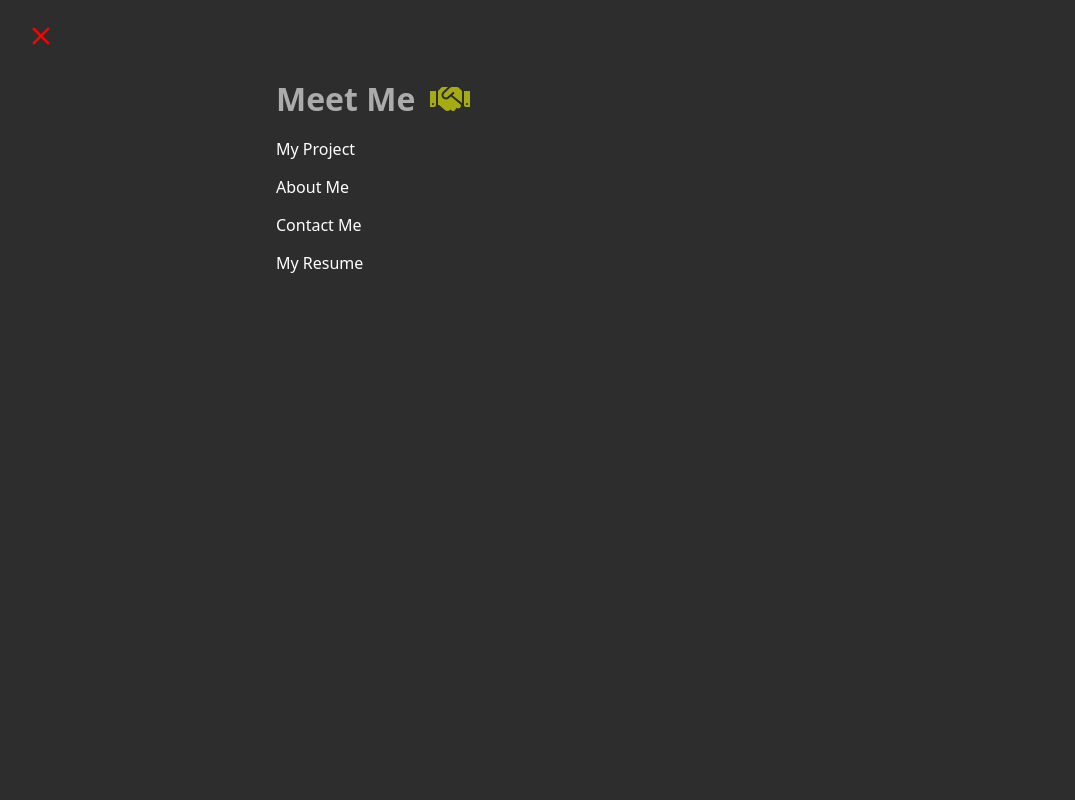
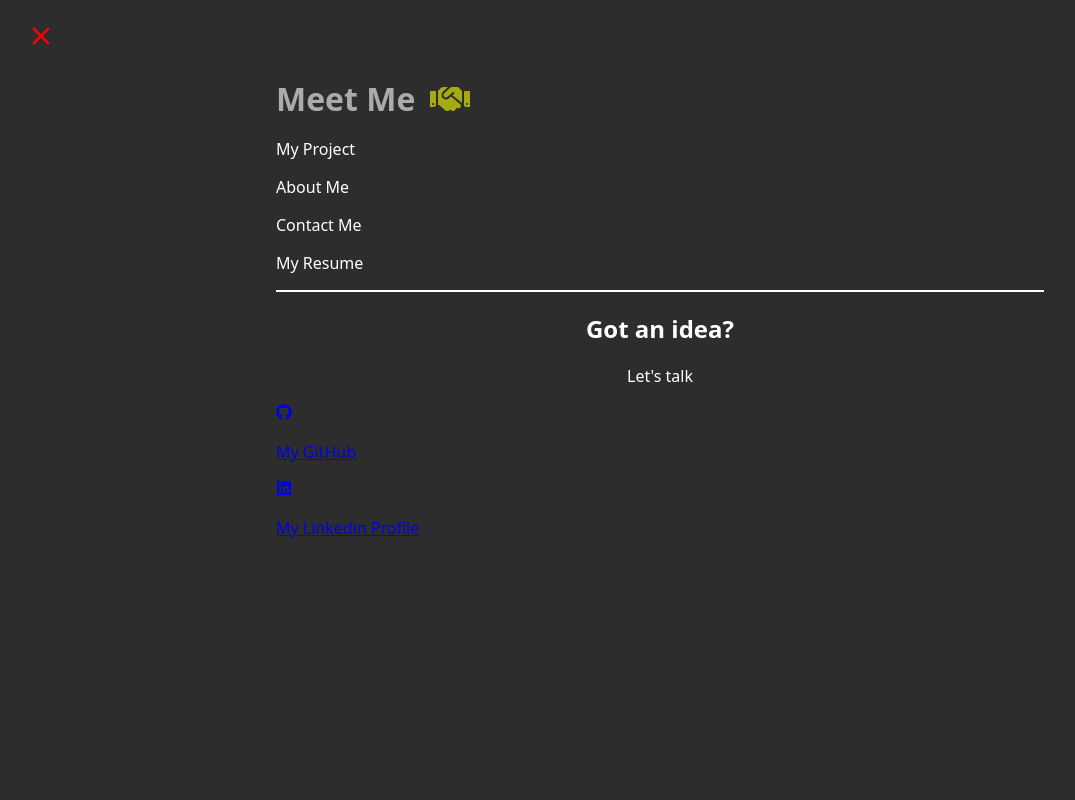
Before and after one commit to Hollyd29/MyPortfolio, a React (Vite) app: page / in a window 1280 px wide. Shown: the top 800 px of the page, without its empty margins (0-1075 px from the left). Built offline with nearby package versions, Linux system fonts and the light colour scheme.

Commit message:
links added

```diff
--- a/src/component/Headercomp.tsx
+++ b/src/component/Headercomp.tsx
@@ -1,6 +1,9 @@
 import { FaBars } from "react-icons/fa";
 import { MdClose } from "react-icons/md";
 import { FaHandshake } from "react-icons/fa";
+import { FaGithub } from "react-icons/fa";
+import { FaLinkedin } from "react-icons/fa";
+
 import "./portfolio.css";
 import { useState } from "react";
 
@@ -56,6 +59,24 @@ function HeaderComp() {
               Contact Me
             </p>
             <p className="pp">My Resume</p>
+            <div className="line"></div>
+            <div style={{ textAlign: "center" }}>
+              <h2>Got an idea?</h2>
+              <p>Let's talk</p>
+            </div>
+            <div>
+              <a href="https://github.com/Hollyd29">
+                <FaGithub />
+                <p>My GitHub</p>
+              </a>
+              <a href="https://www.linkedin.com/in/oladimeji-olapeju-aab2b5374/">
+                <FaLinkedin />
+                <p>My Linkedin Profile</p>
+              </a>
+              <a href=""></a>
+              <a href=""></a>
+              <a href=""></a>
+            </div>
           </div>
         </div>
       )}
--- a/src/component/portfolio.css
+++ b/src/component/portfolio.css
@@ -77,6 +77,9 @@
   margin-left: 5px;
   font-weight: 600;
   text-decoration: underline;
+}
+.line {
+  border: 1px solid white;
 }
 
 /* profile page */
```
